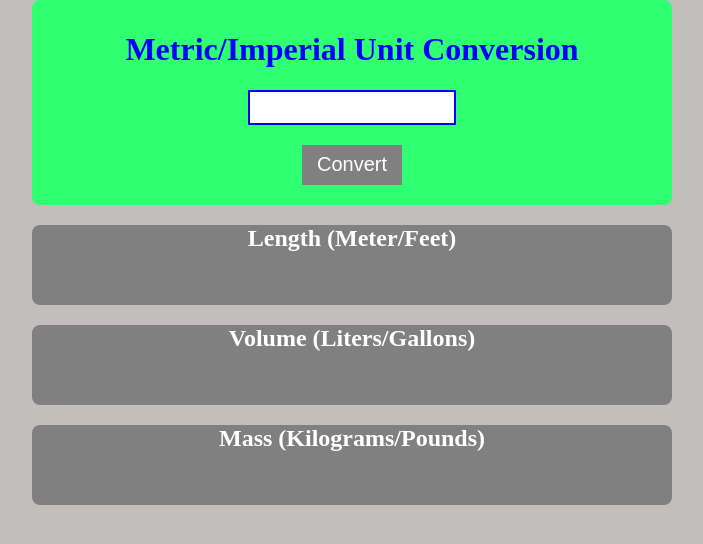
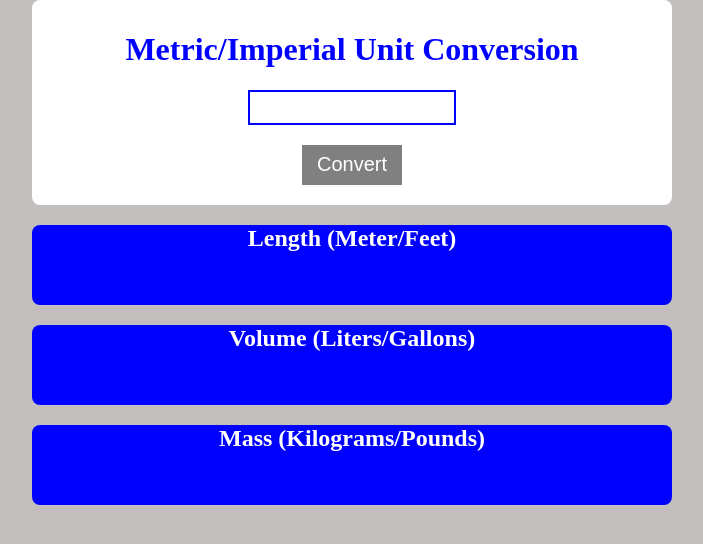
Before and after one commit to mkriscodes/Unit-Converter, a plain HTML site: page index.html in a window 1280 px wide. Shown: the whole page, without its empty margins (288-991 px from the left). Drawn offline with Linux system fonts and the light colour scheme.

Commit message:
Update index.css

```diff
--- a/index.css
+++ b/index.css
@@ -6,7 +6,7 @@ body {
 
 #title {
     padding-top: 10px;
-    background-color: rgb(47, 255, 113);
+    background-color: white;
     width: 50%;
     margin: auto;
     border-radius: 8px;
@@ -38,7 +38,7 @@ h1 {
 
 #length {
     border-radius: 8px;
-    background-color: gray;
+    background-color: blue;
     color: white;
     width: 50%;
     height: 80px;
@@ -47,7 +47,7 @@ h1 {
 
 #volume {
     border-radius: 8px;
-    background-color: gray;
+    background-color: blue;
     color: white;
     width: 50%;
     height: 80px;
@@ -56,7 +56,7 @@ h1 {
 
 #mass {
     border-radius: 8px;
-    background-color: gray;
+    background-color: blue;
     color: white;
     width: 50%;
     height: 80px;
@@ -64,6 +64,6 @@ h1 {
 }
 
 p {
-    color: blue;
+    color: white;
     font-size: 20px;
 }
```
